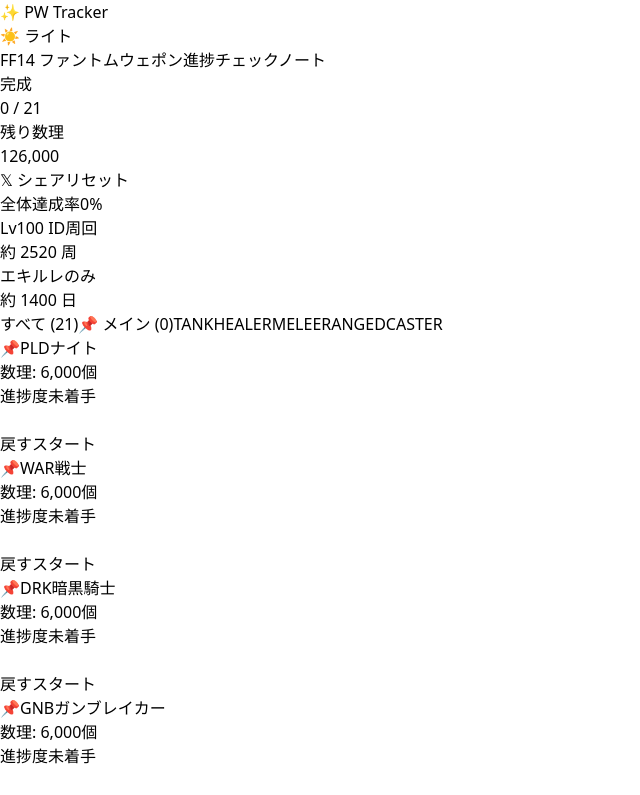
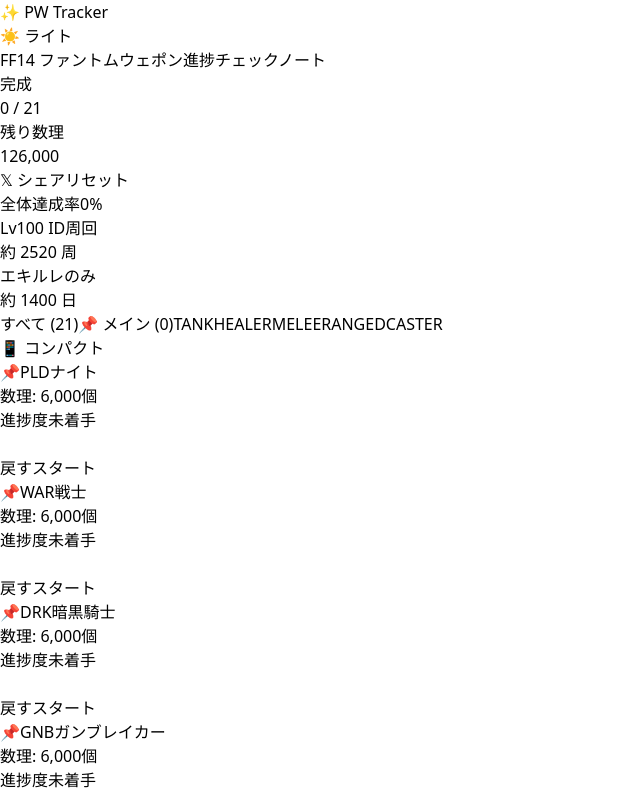
Before and after one commit to nonononova/ff14-pw-tracker, a React (Vite) app: page / in a window 1280 px wide. Shown: the top 795 px of the page, without its empty margins (0-640 px from the left). Built offline with nearby package versions, Linux system fonts and the light colour scheme.

Commit message:
検索バーを削除し表示切替と通知のみ保持

```diff
--- a/src/components/Dashboard.tsx
+++ b/src/components/Dashboard.tsx
@@ -42,9 +42,23 @@
   const [activeFilter, setActiveFilter] = useState<FilterRole>('all');
   const [isDarkMode, setIsDarkMode] = useLocalStorage<boolean>('ff14_pw_tracker_darkmode', false);
 
+  // UI State（表示モード・トースト通知）
+  const [viewMode, setViewMode] = useState<'grid' | 'compact'>('grid');
+  const [toastMessage, setToastMessage] = useState<string | null>(null);
+
+  const showToast = (message: string) => {
+    setToastMessage(message);
+    setTimeout(() => setToastMessage(null), 3000);
+  };
+
   const handlePhaseChange = (jobCode: string, newPhase: number) => {
+    const job = jobs.find((j) => j.jobCode === jobCode);
+    if (newPhase === 4 && job && job.phase !== 4) {
+      showToast(`🎉 ${job.jobName}のファントムウェポンが完成しました！`);
+    }
+
     setJobs((prev) =>
-      prev.map((job) => (job.jobCode === jobCode ? { ...job, phase: newPhase } : job))
+      prev.map((j) => (j.jobCode === jobCode ? { ...j, phase: newPhase } : j))
     );
   };
 
@@ -59,6 +73,7 @@
   const handleReset = () => {
     if (window.confirm('すべての進捗をリセットしますか？')) {
       setJobs(INITIAL_JOBS);
+      showToast('進捗をリセットしました');
     }
   };
 
@@ -81,16 +96,13 @@
     return sum + (4 - job.phase) * 1500;
   }, 0);
 
-  // 全体達成率
   const MAX_TOKENS = 21 * 4 * 1500;
   const currentTokens = MAX_TOKENS - totalTokensNeeded;
   const progressPercent = Math.round((currentTokens / MAX_TOKENS) * 100);
 
-  // 周回数の換算 (Lv100 ID = 50個/周, エキルレ = 90個/日)
   const idRunsNeeded = Math.ceil(totalTokensNeeded / 50);
   const exDaysNeeded = Math.ceil(totalTokensNeeded / 90);
 
-  // 𝕏（Twitter）シェア機能
   const handleShare = () => {
     const text = `✨【FF14】ファントムウェポン作成進捗\n\n・完成数: ${completedCount} / 21本\n・全体達成率: ${progressPercent}%\n・残り数理: ${totalTokensNeeded.toLocaleString()}個\n\n#FF14 #PWTracker #ファントムウェポン\n`;
     const shareUrl = `https://twitter.com/intent/tweet?text=${encodeURIComponent(text)}&url=${encodeURIComponent(window.location.href)}`;
@@ -109,10 +121,19 @@
 
   return (
     <div
-      className={`min-h-screen transition-colors duration-300 p-4 sm:p-6 lg:p-8 font-sans selection:bg-pink-200 ${
+      className={`min-h-screen transition-colors duration-300 p-4 sm:p-6 lg:p-8 font-sans selection:bg-pink-200 relative ${
         isDarkMode ? 'bg-slate-900 text-slate-100' : 'bg-slate-50/60 text-slate-700'
       }`}
     >
+      {/* 🔔 トースト通知ポップアップ */}
+      {toastMessage && (
+        <div className="fixed top-5 left-1/2 -translate-x-1/2 z-50 animate-bounce">
+          <div className="bg-gradient-to-r from-pink-500 via-rose-500 to-amber-500 text-white font-bold px-6 py-3 rounded-full shadow-lg text-xs sm:text-sm border border-white/20">
+            {toastMessage}
+          </div>
+        </div>
+      )}
+
       <div className="max-w-7xl mx-auto space-y-6">
         <header
           className={`p-5 sm:p-6 rounded-3xl shadow-sm border transition-colors duration-300 space-y-5 ${
@@ -164,7 +185,6 @@
                 </div>
               </div>
 
-              {/* 𝕏 シェアボタン */}
               <button
                 onClick={handleShare}
                 className="text-xs px-3.5 py-2 rounded-xl bg-slate-900 hover:bg-slate-800 text-white font-bold shadow-sm transition-all active:scale-95 flex items-center gap-1.5"
@@ -219,7 +239,9 @@
           </div>
         </header>
 
-        <div className="flex flex-wrap gap-2 overflow-x-auto pb-1 no-scrollbar">
+        {/* 🎛️ フィルター ＆ 表示切替バー */}
+        <div className="flex items-center justify-between gap-3">
+          <div className="flex flex-wrap gap-2 overflow-x-auto pb-1 no-scrollbar flex-1">
             {filterTabs.map((tab) => (
               <button
                 key={tab.id}
@@ -237,7 +259,28 @@
             ))}
           </div>
 
-        <main className="grid grid-cols-1 sm:grid-cols-2 lg:grid-cols-3 xl:grid-cols-4 gap-4">
+          {/* 🎛️ グリッド/コンパクト切替 */}
+          <button
+            onClick={() => setViewMode(viewMode === 'grid' ? 'compact' : 'grid')}
+            className={`px-3 py-2 text-xs font-bold rounded-2xl border transition-all active:scale-95 shrink-0 ${
+              isDarkMode
+                ? 'bg-slate-800 border-slate-700 text-slate-300 hover:bg-slate-700'
+                : 'bg-white border-slate-200 text-slate-600 hover:bg-slate-50'
+            }`}
+            title={viewMode === 'grid' ? 'コンパクト表示にする' : '標準カード表示にする'}
+          >
+            {viewMode === 'grid' ? '📱 コンパクト' : '🎴 カード'}
+          </button>
+        </div>
+
+        {/* 🎴 ジョブ一覧表示 */}
+        <main
+          className={
+            viewMode === 'grid'
+              ? 'grid grid-cols-1 sm:grid-cols-2 lg:grid-cols-3 xl:grid-cols-4 gap-4'
+              : 'grid grid-cols-1 md:grid-cols-2 gap-2'
+          }
+        >
           {sortedJobs.map((job) => (
             <JobCard
               key={job.jobCode}
```
Lines whose indentation alone changed are shown as unchanged.
